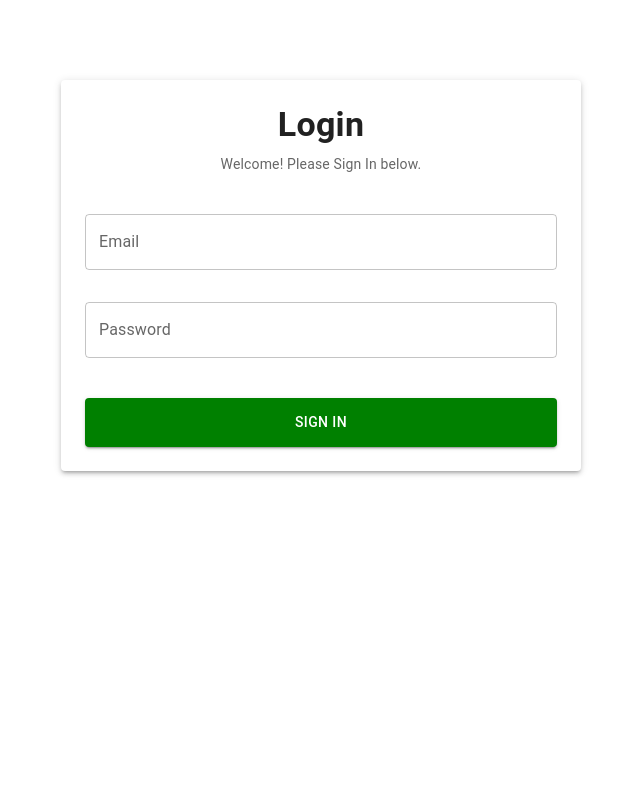
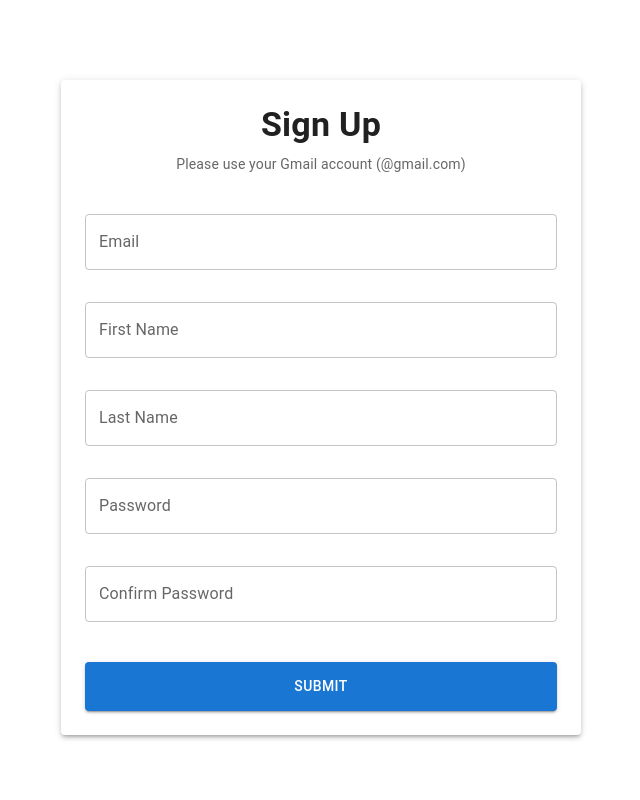
Before and after one commit to siliang0426/EmpowerCalendar, a React (Create React App) app in the folder frontend/: page / in a window 1280 px wide. Shown: the top 800 px of the page, without its empty margins (319-959 px from the left). Built offline with nearby package versions, Linux system fonts and the light colour scheme; no server answers.

Commit message:
connected frontend sign up and login api calls to backend

```diff
--- a/frontend/package.json
+++ b/frontend/package.json
@@ -11,6 +11,7 @@
     "@testing-library/user-event": "^13.5.0",
     "react": "^18.3.1",
     "react-dom": "^18.3.1",
+    "react-hot-toast": "^2.4.1",
     "react-scripts": "5.0.1",
     "web-vitals": "^2.1.4"
   },
--- a/frontend/src/App.js
+++ b/frontend/src/App.js
@@ -2,9 +2,16 @@ import logo from "./logo.svg";
 import "./App.css";
 import SignUp from "./components/SignUp";
 import Login from "./components/Login";
+import { Toaster } from "react-hot-toast";
 
 function App() {
-  return <Login />;
+  return (
+    <>
+      <Toaster />
+      <SignUp />
+      <Login />
+    </>
+  );
 }
 
 export default App;
--- a/frontend/src/components/Login.jsx
+++ b/frontend/src/components/Login.jsx
@@ -8,6 +8,9 @@ import {
   Box,
   Paper,
 } from "@mui/material";
+import toast from "react-hot-toast";
+
+const backendURL = process.env.REACT_APP_BACKEND_URL;
 
 const Login = () => {
   const [formData, setFormData] = useState({
@@ -29,20 +32,45 @@ const Login = () => {
     });
   };
 
-  const handleSubmit = (e) => {
-    e.preventDefault();
+  const formValidationCheck = () => {
     let validationErrors = {};
-
     if (!validateEmail(formData.email)) {
       validationErrors.email = "Email must be a valid Gmail address";
     }
+    if (formData.password.length === 0) {
+      validationErrors.password = "Password cannot be blank!";
+    }
+    setErrors(validationErrors);
+    return validationErrors;
+  };
 
-    setErrors(validationErrors);
+  const submitLogin = async () => {
+    try {
+      const response = await fetch(`${backendURL}/auth/login`, {
+        method: "POST",
+        headers: {
+          "Content-Type": "application/json",
+        },
+        body: JSON.stringify(formData),
+      });
 
-    if (Object.keys(validationErrors).length === 0) {
-      // Submit the form
-      console.log("Form submitted", formData);
+      const resText = await response.text();
+
+      if (!response.ok) {
+        toast.error(resText);
+      } else {
+        toast.success(resText);
+      }
+    } catch (error) {
+      console.error("There was an error submitting the form!", error);
     }
+  };
+
+  const handleSubmit = (e) => {
+    e.preventDefault();
+    const validationErrors = formValidationCheck();
+    if (Object.keys(validationErrors).length !== 0) return;
+    submitLogin();
   };
 
   return (
@@ -84,6 +112,8 @@ const Login = () => {
               type="password"
               value={formData.password}
               onChange={handleChange}
+              error={!!errors.password}
+              helperText={errors.password}
               sx={{ mb: 2 }}
             />
             <Button
--- a/frontend/src/components/SignUp.jsx
+++ b/frontend/src/components/SignUp.jsx
@@ -8,10 +8,15 @@ import {
   Box,
   Paper,
 } from "@mui/material";
+import toast from "react-hot-toast";
+
+const backendURL = process.env.REACT_APP_BACKEND_URL;
 
 const SignUp = () => {
   const [formData, setFormData] = useState({
     email: "",
+    first_name: "",
+    last_name: "",
     password: "",
     confirmPassword: "",
   });
@@ -30,22 +35,65 @@ const SignUp = () => {
     });
   };
 
-  const handleSubmit = (e) => {
-    e.preventDefault();
+  const formValidationCheck = () => {
     let validationErrors = {};
 
     if (!validateEmail(formData.email)) {
       validationErrors.email = "Email must be a valid Gmail address";
     }
 
+    if (
+      formData.password.length === 0 ||
+      formData.confirmPassword.length === 0
+    ) {
+      validationErrors.password =
+        "Both password and confirm password must be filled!";
+    }
+
     if (formData.password !== formData.confirmPassword) {
-      validationErrors.password = "Passwords do not match";
+      validationErrors.password = "Passwords do not match!";
+    }
+
+    if (formData.first_name.length === 0) {
+      validationErrors.first_name = "First name cannot be empty!";
+    }
+
+    if (formData.last_name.length === 0) {
+      validationErrors.last_name = "Last name cannot be empty!";
     }
 
     setErrors(validationErrors);
+    return validationErrors;
+  };
+
+  const submitSignUp = async () => {
+    try {
+      const response = await fetch(`${backendURL}/auth/register`, {
+        method: "POST",
+        headers: {
+          "Content-Type": "application/json",
+        },
+        body: JSON.stringify(formData),
+      });
+
+      const resText = await response.text();
+
+      if (!response.ok) {
+        toast.error(resText);
+      } else {
+        toast.success(resText);
+      }
+    } catch (error) {
+      console.error("There was an error submitting the form!", error);
+    }
+  };
+
+  const handleSubmit = (e) => {
+    e.preventDefault();
+    const validationErrors = formValidationCheck();
     if (Object.keys(validationErrors).length !== 0) return;
 
-    // Submit the form
+    submitSignUp();
   };
 
   return (
@@ -82,13 +130,35 @@ const SignUp = () => {
             <TextField
               fullWidth
               margin="normal"
+              label="First Name"
+              name="first_name"
+              value={formData.first_name}
+              onChange={handleChange}
+              error={!!errors.first_name}
+              helperText={errors.first_name}
+              sx={{ mb: 2 }}
+            />
+            <TextField
+              fullWidth
+              margin="normal"
+              label="Last Name"
+              name="last_name"
+              value={formData.last_name}
+              onChange={handleChange}
+              error={!!errors.last_name}
+              helperText={errors.last_name}
+              sx={{ mb: 2 }}
+            />
+            <TextField
+              fullWidth
+              margin="normal"
               label="Password"
               name="password"
               type="password"
               value={formData.password}
               onChange={handleChange}
               error={!!errors.password}
-              helperText={errors.password && "Passwords do not match"}
+              helperText={errors.password}
               sx={{ mb: 2 }}
             />
             <TextField
@@ -100,7 +170,7 @@ const SignUp = () => {
               value={formData.confirmPassword}
               onChange={handleChange}
               error={!!errors.password}
-              helperText={errors.password && "Passwords do not match"}
+              helperText={errors.password}
               sx={{ mb: 2 }}
             />
             <Button
```
Also changed, not shown: 2 other files (tests, documents, lock files or other folders).
